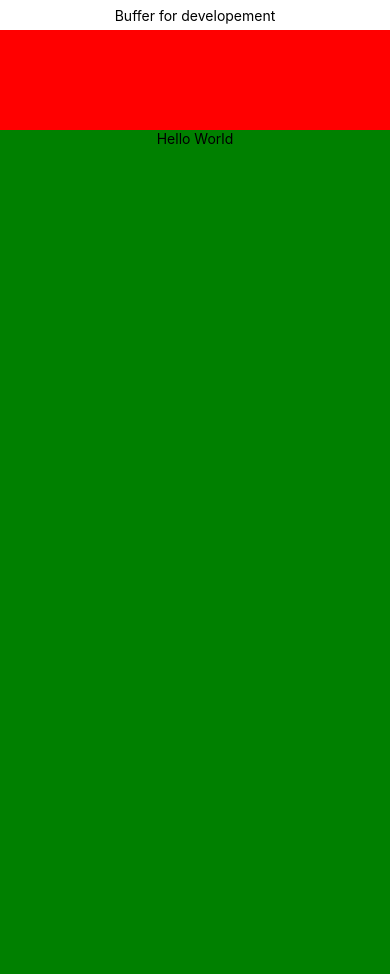
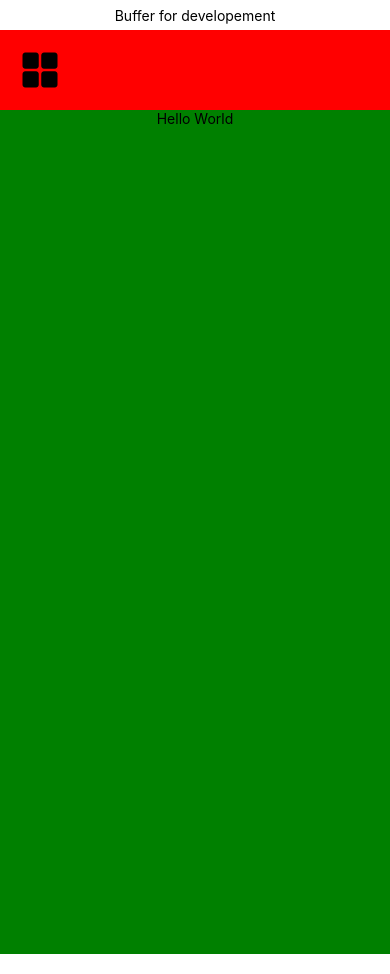
Before and after one commit to purplevarun/deprecated-budget-tracker-app, a React Native app: screen / in a window 390 px wide. Built offline with nearby package versions, Linux system fonts and the light colour scheme.

Commit message:
Added Grid Icon in Header

```diff
--- a/components/header/Header.tsx
+++ b/components/header/Header.tsx
@@ -1,10 +1,20 @@
-import { View } from "react-native";
+import { Text, View } from "react-native";
+import IonIcons from "react-native-vector-icons/Ionicons";
 
 const Header = () => {
 	return (
 		<View
-			style={{ height: 100, backgroundColor: "red", display: "flex" }}
-		></View>
+			style={{
+				height: 80,
+				backgroundColor: "red",
+				display: "flex",
+				flexDirection: "row",
+				alignItems: "center",
+				paddingLeft: 20,
+			}}
+		>
+			<IonIcons name="grid" size={40} />
+		</View>
 	);
 };
 
--- a/package.json
+++ b/package.json
@@ -19,6 +19,7 @@
 		"react-native": "0.68.2",
 		"react-native-safe-area-context": "4.2.4",
 		"react-native-screens": "~3.11.1",
+		"react-native-vector-icons": "^9.2.0",
 		"react-native-web": "0.17.7"
 	},
 	"devDependencies": {
```
